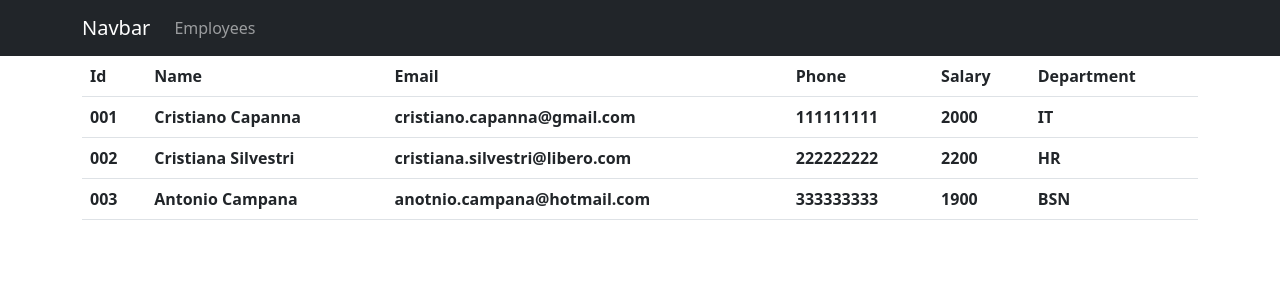
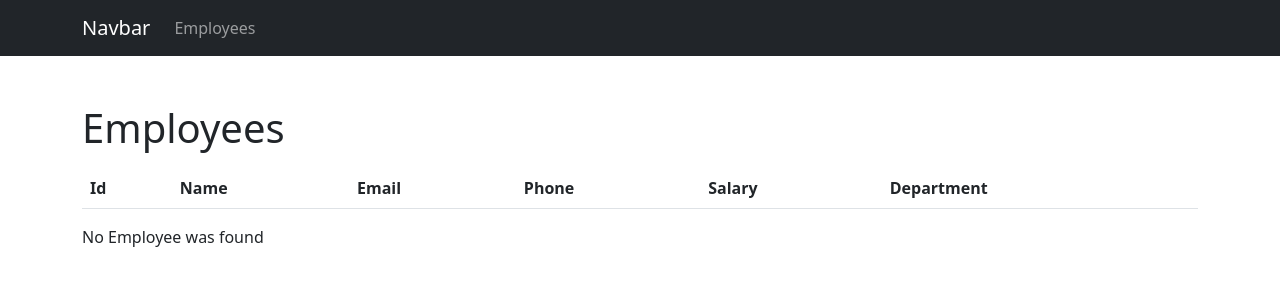
Before and after one commit to CristianoCap/FullStack.UI, an Angular app in the folder FullStack.UI/: page /employees in a window 1280 px wide. Shown: the top 300 px of the page. Built offline with nearby package versions, Linux system fonts and the light colour scheme.

Commit message:
002-commit

```diff
--- a/FullStack.UI/src/app/app-routing.module.ts
+++ b/FullStack.UI/src/app/app-routing.module.ts
@@ -3,6 +3,7 @@ import { RouterModule, Routes } from '@angular/router';
 import { EmployeesListComponent } from './component/employees-list/employees-list.component';
 
 const routes: Routes = [
+  { path:'', component: EmployeesListComponent },
   { path:'employees', component: EmployeesListComponent }
 ];
 
--- a/FullStack.UI/src/app/component/employees-list/employees-list.component.html
+++ b/FullStack.UI/src/app/component/employees-list/employees-list.component.html
@@ -1,4 +1,5 @@
-<div class="container">
+<div class="container my-5">
+  <h1 class="mb-3">Employees</h1>
   <div *ngIf="employees || employees != 0">
     <table class="table">
       <thead>
@@ -24,6 +25,6 @@
     </table>
   </div>
   <div *ngIf="!employees || employees.length == 0">
-
+    <p>No Employee was found</p>
   </div>
 </div>
--- a/FullStack.UI/src/app/component/employees-list/employees-list.component.ts
+++ b/FullStack.UI/src/app/component/employees-list/employees-list.component.ts
@@ -9,9 +9,9 @@ import { Employee } from 'src/app/model/employee.model';
 export class EmployeesListComponent implements OnInit {
 
   employees: Employee[] = [
-    {id: '001', name: 'Cristiano Capanna', email: 'cristiano.capanna@gmail.com', phone: 111111111, salary: 2000, department: 'IT'},
+    /*{id: '001', name: 'Cristiano Capanna', email: 'cristiano.capanna@gmail.com', phone: 111111111, salary: 2000, department: 'IT'},
     {id: '002', name: 'Cristiana Silvestri', email: 'cristiana.silvestri@libero.com', phone: 222222222, salary: 2200, department: 'HR'},
-    {id: '003', name: 'Antonio Campana', email: 'anotnio.campana@hotmail.com', phone: 333333333, salary: 1900, department: 'BSN'}
+    {id: '003', name: 'Antonio Campana', email: 'anotnio.campana@hotmail.com', phone: 333333333, salary: 1900, department: 'BSN'}*/
   ]
 
   constructor() { }
```
